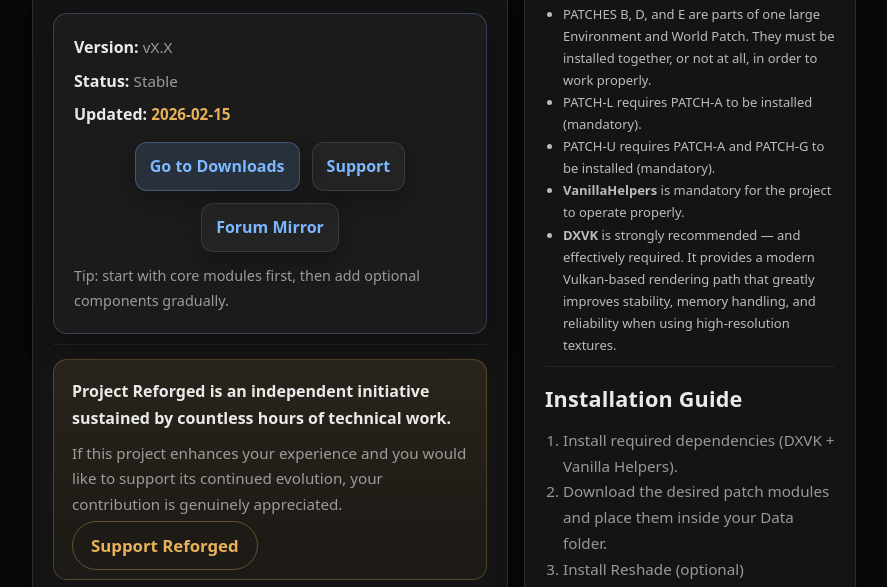
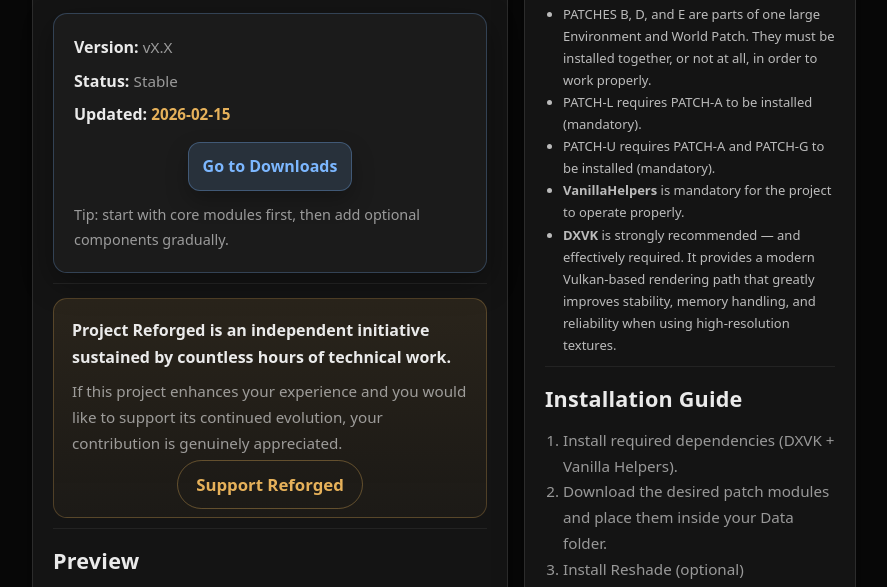
Before and after one commit to Stormhand-dev/stormhand-dev.github.io, a plain HTML site: page index.html in a window 1280 px wide. Shown: the part 864-1451 px from the top of the page, without its empty margins (196-1083 px from the left). Drawn offline with Linux system fonts and the light colour scheme.

Commit message:
Atualizar o index.html

```diff
--- a/index.html
+++ b/index.html
@@ -313,8 +313,7 @@
     <a class="btn primary" href="/downloads/">
 Go to Downloads
 </a>
-    <a class="btn" href="https://ko-fi.com/stormhand">Support</a>
-    <a class="btn" href="PASTE_YOUR_FORUM_MIRROR_LINK_HERE">Forum Mirror</a>
+
   </div>
 
   <p class="small" style="margin-top:12px;">
@@ -343,12 +342,13 @@
 If this project enhances your experience and you would like to support its continued evolution, your contribution is genuinely appreciated.
 </p>
 
+<center>
 <a class="support-btn"
 href="https://ko-fi.com/stormhand"
 target="_blank">
 Support Reforged
 </a>
-
+</center>
 </div>
 
         <!-- OPTIONAL: Screenshots (recommended). Upload images to this repo and replace the src paths. -->
```
